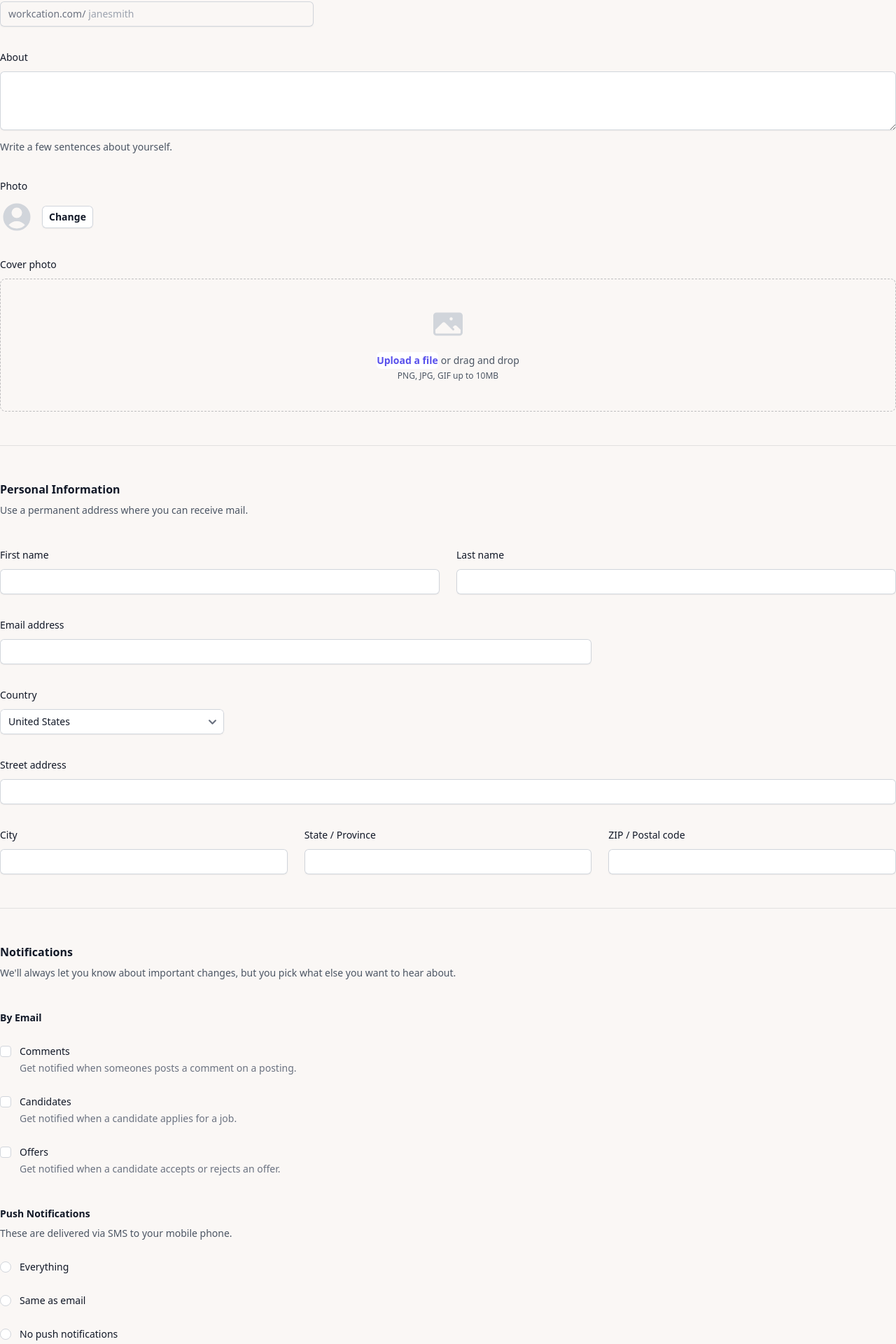
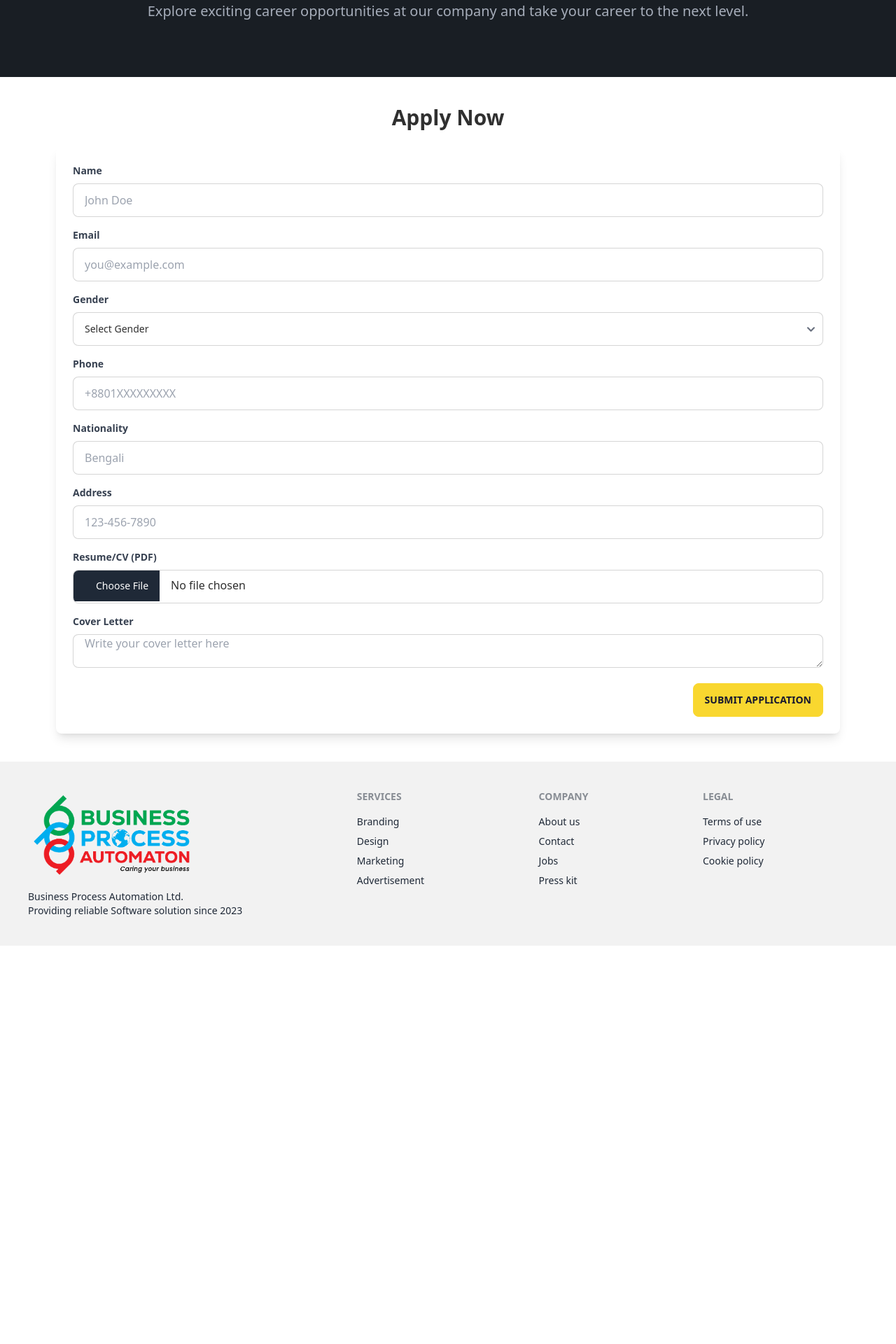
Before and after one commit to RaDiO-AcTiVe8970/BPA_Website, a Next.js app in the folder bpa_website/: page /career in a window 1280 px wide. Shown: the part 206-2126 px from the top of the page at 70% size. After the commit the page ends 1557 px from the top, so only its background shows below. Built offline with nearby package versions, Linux system fonts and the light colour scheme.

Commit message:
career init(form sub doesnt work)

```diff
--- a/bpa_website/pages/career.js
+++ b/bpa_website/pages/career.js
@@ -1,347 +1,191 @@
-
-import { PhotoIcon, UserCircleIcon } from '@heroicons/react/24/solid'
-
+import React from "react";
 import dynamic from "next/dynamic";
+import "daisyui/dist/full.css"; // Import DaisyUI styles
+import { ToastContainer, toast } from "react-toastify";
+import "react-toastify/dist/ReactToastify.css";
+import axios from "axios";
+import { useState } from "react";
 
 const _Layout = dynamic(() => import('./components/layout/_layout'));
 const _Title = dynamic(() => import('./components/layout/_title'));
 
-export default function Example() {
+function CareerPage() {
+
+  const [isSubmitting, setIsSubmitting] = useState(false);
+
+  const handleSubmit = async (e) => {
+    e.preventDefault();
+    setIsSubmitting(true);
+
+    try {
+      const formData = new FormData();
+      formData.append("name", name);
+      formData.append("email", email);
+      formData.append("gender", gender);
+      formData.append("phone", phone);
+      formData.append("nationality", nationality);
+      formData.append("address", address);
+      formData.append("resume", resume);
+      formData.append("coverLetter", coverLetter);
+
+      const response = await axios.post("http://localhost:3000/api/bpa/admin/addCareer", formData, {
+        withCredentials: true,
+        headers: {
+          "Content-Type": "multipart/form-data"
+        },
+      });
+
+      if (response.status === 200) {
+        toast.success("Application added successfully");
+      } else {
+        toast.error("Failed to add Application. Please check the server logs.");
+      }
+
+      setIsSubmitting(false);
+      console.log(response);
+      console.log(formData);
+    } catch (error) {
+      console.error(error); // Log the error for debugging
+      toast.error("Failed to add Application. Please check the server logs.");
+      setIsSubmitting(false);
+    }
+  };
+
+
+
   return (
     <>
-    <_Title title="Career" />
+      <_Title title="Careers" />
       <_Layout>
-    <div data-theme="cupcake" style={{ paddingTop: "80px" }}>
-    <form>
-      <div className="space-y-12">
-        <div className="border-b border-gray-900/10 pb-12">
-          <h2 className="text-base font-semibold leading-7 text-gray-900">Profile</h2>
-          <p className="mt-1 text-sm leading-6 text-gray-600">
-            This information will be displayed publicly so be careful what you share.
+        <div className="bg-gray-100 min-h-screen pt-16" data-theme="bumblebee">
+          {/* Hero Section */}
+          <header className="bg-base-200 py-20 text-white text-center" data-theme="dark">
+            <div className="container mx-auto">
+              <h1 className="text-5xl font-extrabold">Join Our Team</h1>
+              <p className="text-xl mt-4">
+                Explore exciting career opportunities at our company and take your career to the next level.
               </p>
+            </div>
+          </header>
 
-          <div className="mt-10 grid grid-cols-1 gap-x-6 gap-y-8 sm:grid-cols-6">
-            <div className="sm:col-span-4">
-              <label htmlFor="username" className="block text-sm font-medium leading-6 text-gray-900">
-                Username
-              </label>
-              <div className="mt-2">
-                <div className="flex rounded-md shadow-sm ring-1 ring-inset ring-gray-300 focus-within:ring-2 focus-within:ring-inset focus-within:ring-indigo-600 sm:max-w-md">
-                  <span className="flex select-none items-center pl-3 text-gray-500 sm:text-sm">workcation.com/</span>
+          {/* Application Form Section */}
+          <div className="container mx-auto p-10">
+            <h2 className="text-3xl font-semibold text-center">Apply Now</h2>
+            <div className="bg-white rounded-lg shadow-lg p-6 mt-6 ml-10 mr-10">
+              <form onSubmit={handleSubmit}>
+                <div className="mb-4">
+                  <label htmlFor="name" className="block text-gray-700 text-sm font-bold mb-2">Name</label>
                   <input
                     type="text"
-                    name="username"
-                    id="username"
-                    autoComplete="username"
-                    className="block flex-1 border-0 bg-transparent py-1.5 pl-1 text-gray-900 placeholder:text-gray-400 focus:ring-0 sm:text-sm sm:leading-6"
-                    placeholder="janesmith"
+                    id="name"
+                    name="name"
+                    className="input input-bordered w-full"
+                    placeholder="John Doe"
+                    required
                   />
                 </div>
-              </div>
+
+                <div className="mb-4">
+                  <label htmlFor="email" className="block text-gray-700 text-sm font-bold mb-2">Email</label>
+                  <input
+                    type="email"
+                    id="email"
+                    name="email"
+                    className="input input-bordered w-full"
+                    placeholder="you@example.com"
+                    required
+                  />
                 </div>
 
-            <div className="col-span-full">
-              <label htmlFor="about" className="block text-sm font-medium leading-6 text-gray-900">
-                About
-              </label>
-              <div className="mt-2">
-                <textarea
-                  id="about"
-                  name="about"
-                  rows={3}
-                  className="block w-full rounded-md border-0 py-1.5 text-gray-900 shadow-sm ring-1 ring-inset ring-gray-300 placeholder:text-gray-400 focus:ring-2 focus:ring-inset focus:ring-indigo-600 sm:text-sm sm:leading-6"
-                  defaultValue={''}
+                {/* Add more form fields based on your CareerEntity schema */}
+                <div className="mb-4">
+                  <label htmlFor="gender" className="block text-gray-700 text-sm font-bold mb-2">Gender</label>
+                  <select
+                    id="gender"
+                    name="gender"
+                    className="select select-bordered w-full"
+                    required
+                  >
+                    <option value="" disabled selected>Select Gender</option>
+                    <option value="Male">Male</option>
+                    <option value="Female">Female</option>
+                  </select>
+                </div>
+                <div className="mb-4">
+                  <label htmlFor="phone" className="block text-gray-700 text-sm font-bold mb-2">Phone</label>
+                  <input
+                    type="tel"
+                    id="phone"
+                    name="phone"
+                    className="input input-bordered w-full"
+                    placeholder="+8801XXXXXXXXX"
+                    required
                   />
                 </div>
-              <p className="mt-3 text-sm leading-6 text-gray-600">Write a few sentences about yourself.</p>
+
+                <div className="mb-4">
+                  <label htmlFor="nationality" className="block text-gray-700 text-sm font-bold mb-2">Nationality</label>
+                  <input
+                    type="text"
+                    id="nationality"
+                    name="nationality"
+                    className="input input-bordered w-full"
+                    placeholder="Bengali"
+                    required
+                  />
                 </div>
 
-            <div className="col-span-full">
-              <label htmlFor="photo" className="block text-sm font-medium leading-6 text-gray-900">
-                Photo
-              </label>
-              <div className="mt-2 flex items-center gap-x-3">
-                <UserCircleIcon className="h-12 w-12 text-gray-300" aria-hidden="true" />
-                <button
-                  type="button"
-                  className="rounded-md bg-white px-2.5 py-1.5 text-sm font-semibold text-gray-900 shadow-sm ring-1 ring-inset ring-gray-300 hover:bg-gray-50"
-                >
-                  Change
-                </button>
-              </div>
+                <div className="mb-4">
+                  <label htmlFor="address" className="block text-gray-700 text-sm font-bold mb-2">Address</label>
+                  <input
+                    type="text"
+                    id="address"
+                    name="address"
+                    className="input input-bordered w-full"
+                    placeholder="123-456-7890"
+                    required
+                  />
                 </div>
 
-            <div className="col-span-full">
-              <label htmlFor="cover-photo" className="block text-sm font-medium leading-6 text-gray-900">
-                Cover photo
-              </label>
-              <div className="mt-2 flex justify-center rounded-lg border border-dashed border-gray-900/25 px-6 py-10">
-                <div className="text-center">
-                  <PhotoIcon className="mx-auto h-12 w-12 text-gray-300" aria-hidden="true" />
-                  <div className="mt-4 flex text-sm leading-6 text-gray-600">
-                    <label
-                      htmlFor="file-upload"
-                      className="relative cursor-pointer rounded-md bg-white font-semibold text-indigo-600 focus-within:outline-none focus-within:ring-2 focus-within:ring-indigo-600 focus-within:ring-offset-2 hover:text-indigo-500"
-                    >
-                      <span>Upload a file</span>
-                      <input id="file-upload" name="file-upload" type="file" className="sr-only" />
-                    </label>
-                    <p className="pl-1">or drag and drop</p>
-                  </div>
-                  <p className="text-xs leading-5 text-gray-600">PNG, JPG, GIF up to 10MB</p>
-                </div>
-              </div>
-            </div>
-          </div>
+                <div className="mb-4">
+                  <label htmlFor="resume" className="block text-gray-700 text-sm font-bold mb-2">Resume/CV (PDF)</label>
+                  <input
+                    type="file"
+                    id="resume"
+                    name="resume"
+                    accept=".pdf"
+                    className="input input-bordered w-full"
+                    required
+                  />
                 </div>
 
-        <div className="border-b border-gray-900/10 pb-12">
-          <h2 className="text-base font-semibold leading-7 text-gray-900">Personal Information</h2>
-          <p className="mt-1 text-sm leading-6 text-gray-600">Use a permanent address where you can receive mail.</p>
-
-          <div className="mt-10 grid grid-cols-1 gap-x-6 gap-y-8 sm:grid-cols-6">
-            <div className="sm:col-span-3">
-              <label htmlFor="first-name" className="block text-sm font-medium leading-6 text-gray-900">
-                First name
-              </label>
-              <div className="mt-2">
-                <input
-                  type="text"
-                  name="first-name"
-                  id="first-name"
-                  autoComplete="given-name"
-                  className="block w-full rounded-md border-0 py-1.5 text-gray-900 shadow-sm ring-1 ring-inset ring-gray-300 placeholder:text-gray-400 focus:ring-2 focus:ring-inset focus:ring-indigo-600 sm:text-sm sm:leading-6"
+                <div className="mb-4">
+                  <label htmlFor="message" className="block text-gray-700 text-sm font-bold mb-2">Cover Letter</label>
+                  <textarea
+                    id="coverLetter"
+                    name="coverLetter"
+                    className="input input-bordered w-full h-32"
+                    placeholder="Write your cover letter here"
+                    required
                   />
                 </div>
-            </div>
 
-            <div className="sm:col-span-3">
-              <label htmlFor="last-name" className="block text-sm font-medium leading-6 text-gray-900">
-                Last name
-              </label>
-              <div className="mt-2">
-                <input
-                  type="text"
-                  name="last-name"
-                  id="last-name"
-                  autoComplete="family-name"
-                  className="block w-full rounded-md border-0 py-1.5 text-gray-900 shadow-sm ring-1 ring-inset ring-gray-300 placeholder:text-gray-400 focus:ring-2 focus:ring-inset focus:ring-indigo-600 sm:text-sm sm:leading-6"
-                />
-              </div>
-            </div>
-
-            <div className="sm:col-span-4">
-              <label htmlFor="email" className="block text-sm font-medium leading-6 text-gray-900">
-                Email address
-              </label>
-              <div className="mt-2">
-                <input
-                  id="email"
-                  name="email"
-                  type="email"
-                  autoComplete="email"
-                  className="block w-full rounded-md border-0 py-1.5 text-gray-900 shadow-sm ring-1 ring-inset ring-gray-300 placeholder:text-gray-400 focus:ring-2 focus:ring-inset focus:ring-indigo-600 sm:text-sm sm:leading-6"
-                />
-              </div>
-            </div>
-
-            <div className="sm:col-span-3">
-              <label htmlFor="country" className="block text-sm font-medium leading-6 text-gray-900">
-                Country
-              </label>
-              <div className="mt-2">
-                <select
-                  id="country"
-                  name="country"
-                  autoComplete="country-name"
-                  className="block w-full rounded-md border-0 py-1.5 text-gray-900 shadow-sm ring-1 ring-inset ring-gray-300 focus:ring-2 focus:ring-inset focus:ring-indigo-600 sm:max-w-xs sm:text-sm sm:leading-6"
-                >
-                  <option>United States</option>
-                  <option>Canada</option>
-                  <option>Mexico</option>
-                </select>
-              </div>
-            </div>
-
-            <div className="col-span-full">
-              <label htmlFor="street-address" className="block text-sm font-medium leading-6 text-gray-900">
-                Street address
-              </label>
-              <div className="mt-2">
-                <input
-                  type="text"
-                  name="street-address"
-                  id="street-address"
-                  autoComplete="street-address"
-                  className="block w-full rounded-md border-0 py-1.5 text-gray-900 shadow-sm ring-1 ring-inset ring-gray-300 placeholder:text-gray-400 focus:ring-2 focus:ring-inset focus:ring-indigo-600 sm:text-sm sm:leading-6"
-                />
-              </div>
-            </div>
-
-            <div className="sm:col-span-2 sm:col-start-1">
-              <label htmlFor="city" className="block text-sm font-medium leading-6 text-gray-900">
-                City
-              </label>
-              <div className="mt-2">
-                <input
-                  type="text"
-                  name="city"
-                  id="city"
-                  autoComplete="address-level2"
-                  className="block w-full rounded-md border-0 py-1.5 text-gray-900 shadow-sm ring-1 ring-inset ring-gray-300 placeholder:text-gray-400 focus:ring-2 focus:ring-inset focus:ring-indigo-600 sm:text-sm sm:leading-6"
-                />
-              </div>
-            </div>
-
-            <div className="sm:col-span-2">
-              <label htmlFor="region" className="block text-sm font-medium leading-6 text-gray-900">
-                State / Province
-              </label>
-              <div className="mt-2">
-                <input
-                  type="text"
-                  name="region"
-                  id="region"
-                  autoComplete="address-level1"
-                  className="block w-full rounded-md border-0 py-1.5 text-gray-900 shadow-sm ring-1 ring-inset ring-gray-300 placeholder:text-gray-400 focus:ring-2 focus:ring-inset focus:ring-indigo-600 sm:text-sm sm:leading-6"
-                />
-              </div>
-            </div>
-
-            <div className="sm:col-span-2">
-              <label htmlFor="postal-code" className="block text-sm font-medium leading-6 text-gray-900">
-                ZIP / Postal code
-              </label>
-              <div className="mt-2">
-                <input
-                  type="text"
-                  name="postal-code"
-                  id="postal-code"
-                  autoComplete="postal-code"
-                  className="block w-full rounded-md border-0 py-1.5 text-gray-900 shadow-sm ring-1 ring-inset ring-gray-300 placeholder:text-gray-400 focus:ring-2 focus:ring-inset focus:ring-indigo-600 sm:text-sm sm:leading-6"
-                />
-              </div>
-            </div>
-          </div>
-        </div>
-
-        <div className="border-b border-gray-900/10 pb-12">
-          <h2 className="text-base font-semibold leading-7 text-gray-900">Notifications</h2>
-          <p className="mt-1 text-sm leading-6 text-gray-600">
-            We'll always let you know about important changes, but you pick what else you want to hear about.
-          </p>
-
-          <div className="mt-10 space-y-10">
-            <fieldset>
-              <legend className="text-sm font-semibold leading-6 text-gray-900">By Email</legend>
-              <div className="mt-6 space-y-6">
-                <div className="relative flex gap-x-3">
-                  <div className="flex h-6 items-center">
-                    <input
-                      id="comments"
-                      name="comments"
-                      type="checkbox"
-                      className="h-4 w-4 rounded border-gray-300 text-indigo-600 focus:ring-indigo-600"
-                    />
-                  </div>
-                  <div className="text-sm leading-6">
-                    <label htmlFor="comments" className="font-medium text-gray-900">
-                      Comments
-                    </label>
-                    <p className="text-gray-500">Get notified when someones posts a comment on a posting.</p>
-                  </div>
-                </div>
-                <div className="relative flex gap-x-3">
-                  <div className="flex h-6 items-center">
-                    <input
-                      id="candidates"
-                      name="candidates"
-                      type="checkbox"
-                      className="h-4 w-4 rounded border-gray-300 text-indigo-600 focus:ring-indigo-600"
-                    />
-                  </div>
-                  <div className="text-sm leading-6">
-                    <label htmlFor="candidates" className="font-medium text-gray-900">
-                      Candidates
-                    </label>
-                    <p className="text-gray-500">Get notified when a candidate applies for a job.</p>
-                  </div>
-                </div>
-                <div className="relative flex gap-x-3">
-                  <div className="flex h-6 items-center">
-                    <input
-                      id="offers"
-                      name="offers"
-                      type="checkbox"
-                      className="h-4 w-4 rounded border-gray-300 text-indigo-600 focus:ring-indigo-600"
-                    />
-                  </div>
-                  <div className="text-sm leading-6">
-                    <label htmlFor="offers" className="font-medium text-gray-900">
-                      Offers
-                    </label>
-                    <p className="text-gray-500">Get notified when a candidate accepts or rejects an offer.</p>
-                  </div>
-                </div>
-              </div>
-            </fieldset>
-            <fieldset>
-              <legend className="text-sm font-semibold leading-6 text-gray-900">Push Notifications</legend>
-              <p className="mt-1 text-sm leading-6 text-gray-600">These are delivered via SMS to your mobile phone.</p>
-              <div className="mt-6 space-y-6">
-                <div className="flex items-center gap-x-3">
-                  <input
-                    id="push-everything"
-                    name="push-notifications"
-                    type="radio"
-                    className="h-4 w-4 border-gray-300 text-indigo-600 focus:ring-indigo-600"
-                  />
-                  <label htmlFor="push-everything" className="block text-sm font-medium leading-6 text-gray-900">
-                    Everything
-                  </label>
-                </div>
-                <div className="flex items-center gap-x-3">
-                  <input
-                    id="push-email"
-                    name="push-notifications"
-                    type="radio"
-                    className="h-4 w-4 border-gray-300 text-indigo-600 focus:ring-indigo-600"
-                  />
-                  <label htmlFor="push-email" className="block text-sm font-medium leading-6 text-gray-900">
-                    Same as email
-                  </label>
-                </div>
-                <div className="flex items-center gap-x-3">
-                  <input
-                    id="push-nothing"
-                    name="push-notifications"
-                    type="radio"
-                    className="h-4 w-4 border-gray-300 text-indigo-600 focus:ring-indigo-600"
-                  />
-                  <label htmlFor="push-nothing" className="block text-sm font-medium leading-6 text-gray-900">
-                    No push notifications
-                  </label>
-                </div>
-              </div>
-            </fieldset>
-          </div>
-        </div>
-      </div>
-
-      <div className="mt-6 flex items-center justify-end gap-x-6">
-        <button type="button" className="text-sm font-semibold leading-6 text-gray-900">
-          Cancel
-        </button>
+                <div className="flex justify-end">
                   <button
                     type="submit"
-          className="rounded-md bg-indigo-600 px-3 py-2 text-sm font-semibold text-white shadow-sm hover:bg-indigo-500 focus-visible:outline focus-visible:outline-2 focus-visible:outline-offset-2 focus-visible:outline-indigo-600"
+                    className="btn btn-primary"
                   >
-          Save
+                    Submit Application
                   </button>
                 </div>
               </form>
             </div>
+          </div>
+        </div>
+        <ToastContainer position="top-right" autoClose={3000} hideProgressBar={false} newestOnTop={false} closeOnClick rtl={false} pauseOnFocusLoss draggable pauseOnHover />
       </_Layout>
     </>
-  )
+  );
 }
+
+export default CareerPage;
--- a/bpa_website/pages/components/layout/_navbar.js
+++ b/bpa_website/pages/components/layout/_navbar.js
@@ -31,6 +31,9 @@ const _NavBar = () => {
   const sendToCP =()=>{
     router.push("././company_profile");
   };
+  const sendToCareer =()=>{
+    router.push("././career");
+  }
 
   // Handle scrolling to the "About Us" section on another page
   const scrollToAboutUs = () => {
@@ -106,6 +109,7 @@ const _NavBar = () => {
             <a>Contact Us</a>
           </li>
           <li onClick={sendToCP}><a>Company Profile</a></li>
+          <li onClick={sendToCareer}><a>Career</a></li>
           <li onClick={redirectToProduct}><a>Products</a></li>
           <li onClick={sendToFAQ}>
             <a>FAQ</a>
--- a/bpa_website/pages/productpage/[id].js
+++ b/bpa_website/pages/productpage/[id].js
@@ -62,7 +62,7 @@ function ProductPage() {
     <>
       <_Title title="Product Page" />
       <_Layout>
-        <div className="container mx-auto mt-6" data-theme="cupcake">
+        <div className="container mx-auto p-4 mt-10" data-theme="cupcake">
           {product ? (
             <motion.div
               className="bg-gray-100 p-8 mb-8"
--- a/bpa_website/tailwind.config.js
+++ b/bpa_website/tailwind.config.js
@@ -1,7 +1,7 @@
 /** @type {import('tailwindcss').Config} */
 module.exports = {
   daisyui: {
-    themes: ["cupcake","dark"],
+    themes: ["cupcake","dark","bumblebee"],
   },
   content: [
     './pages/**/*.{js,ts,jsx,tsx,mdx}',
```
Also changed, not shown: bpa_website/pages/components/home/product.js (line endings or trailing spaces), bpa_website/pages/products.js (line endings or trailing spaces). Lines whose indentation alone changed are shown as unchanged.
